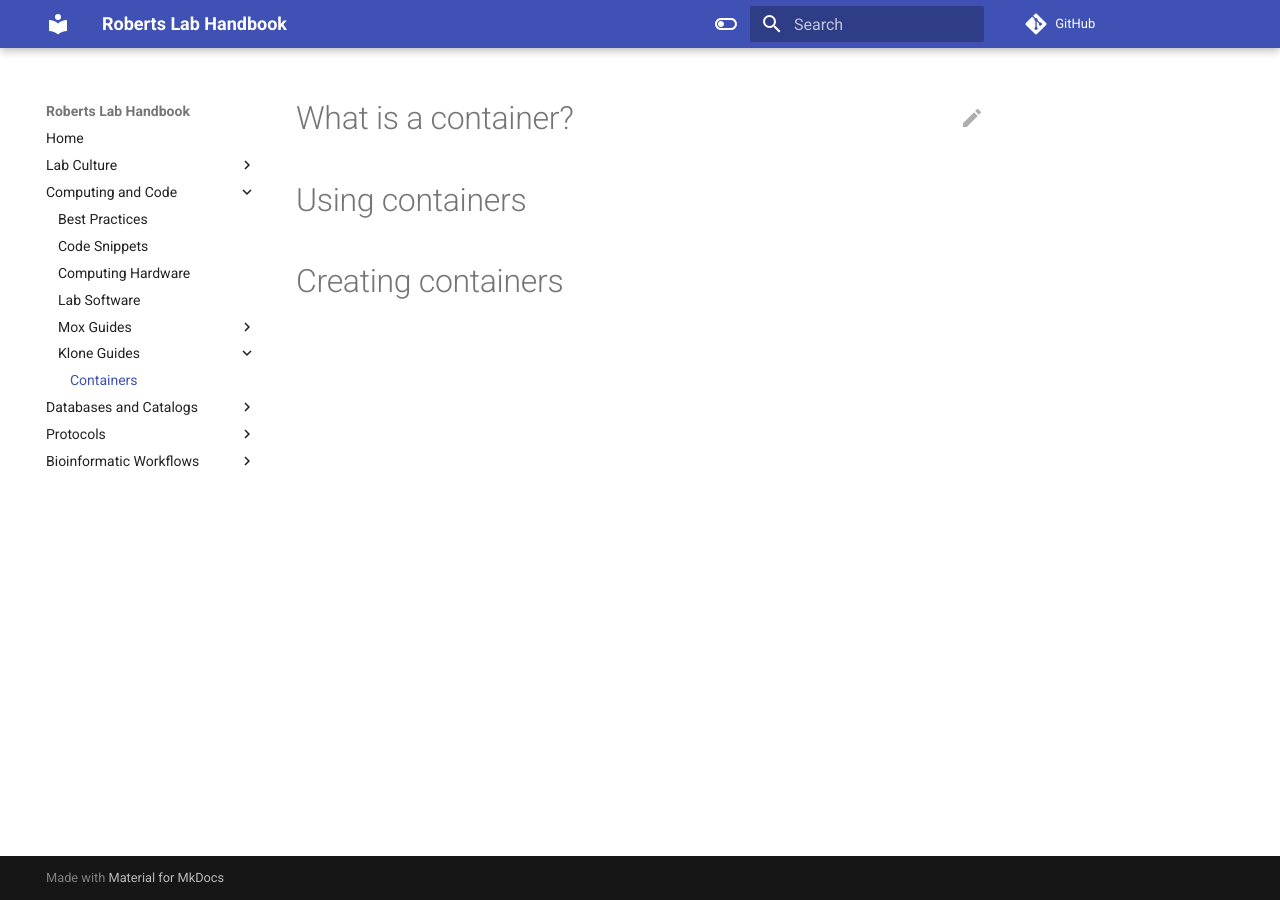
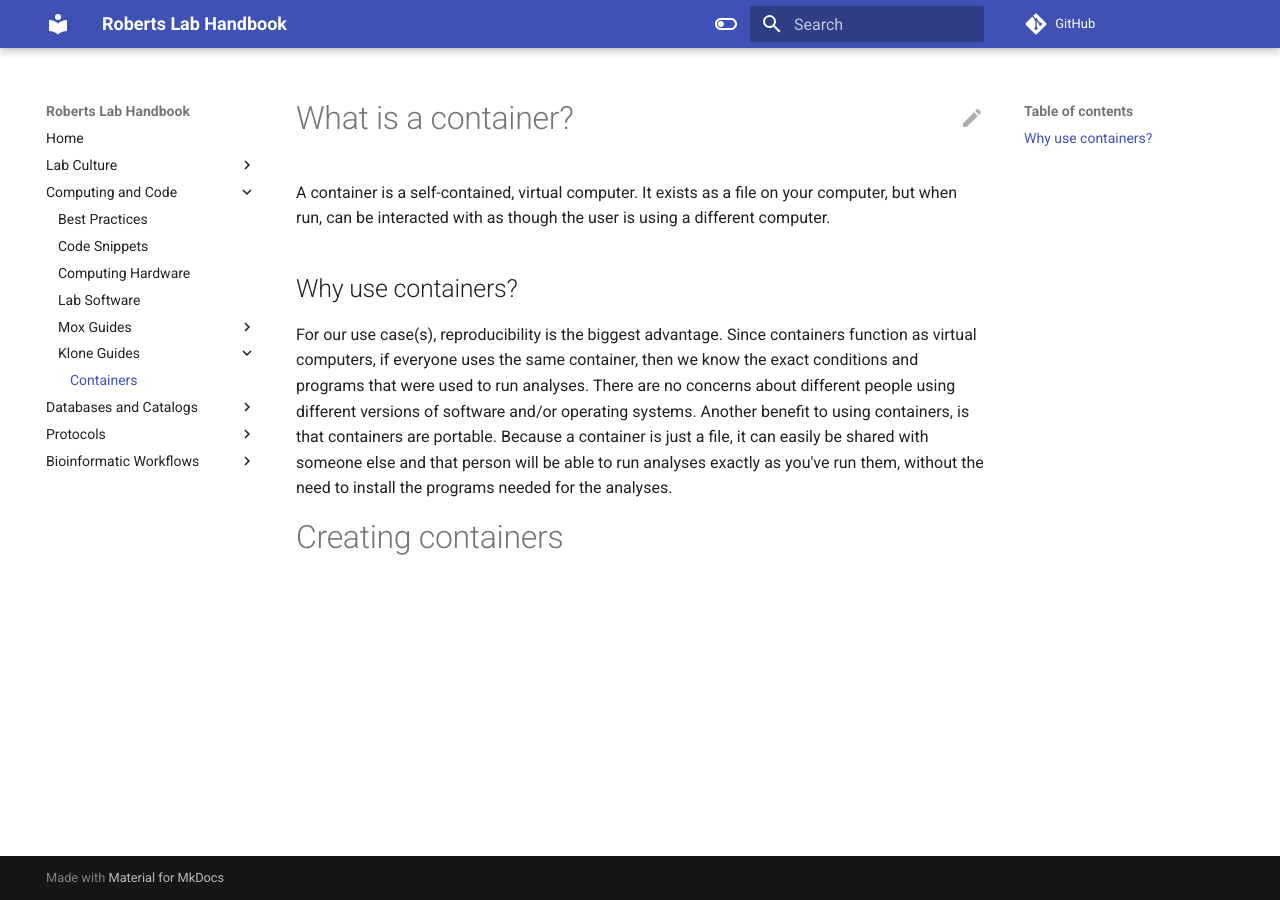
Before and after one commit to RobertsLab/resources, an MkDocs documentation site: the page built from docs/klone_containers.md, in a window 1280 px wide. Built offline with MkDocs 1.6.1 and Material for MkDocs 9.7.7, drawn with Linux system fonts in a browser that asks for light colours; comment, search, counter and statistics services are not loaded.

Commit message:
add container description to klone_containers.md

```diff
--- a/docs/klone_containers.md
+++ b/docs/klone_containers.md
@@ -1,5 +1,9 @@
 # What is a container?
 
-# Using containers
+A container is a self-contained, virtual computer. It exists as a file on your computer, but when run, can be interacted with as though the user is using a different computer.
+
+## Why use containers?
+
+For our use case(s), reproducibility is the biggest advantage. Since containers function as virtual computers, if everyone uses the same container, then we know the exact conditions and programs that were used to run analyses. There are no concerns about different people using different versions of software and/or operating systems. Another benefit to using containers, is that containers are portable. Because a container is just a file, it can easily be shared with someone else and that person will be able to run analyses exactly as you've run them, without the need to install the programs needed for the analyses.
 
 # Creating containers
```
